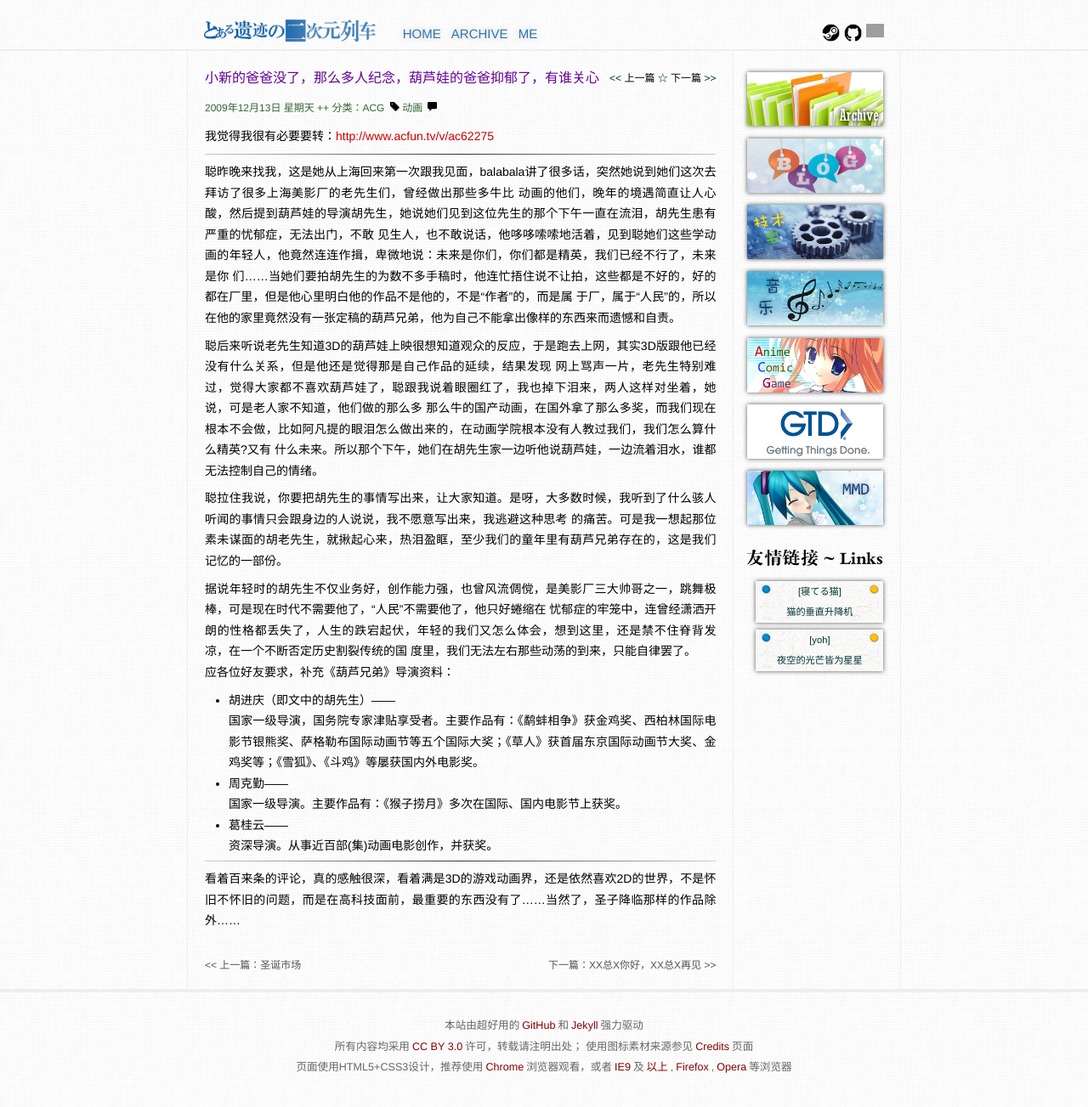
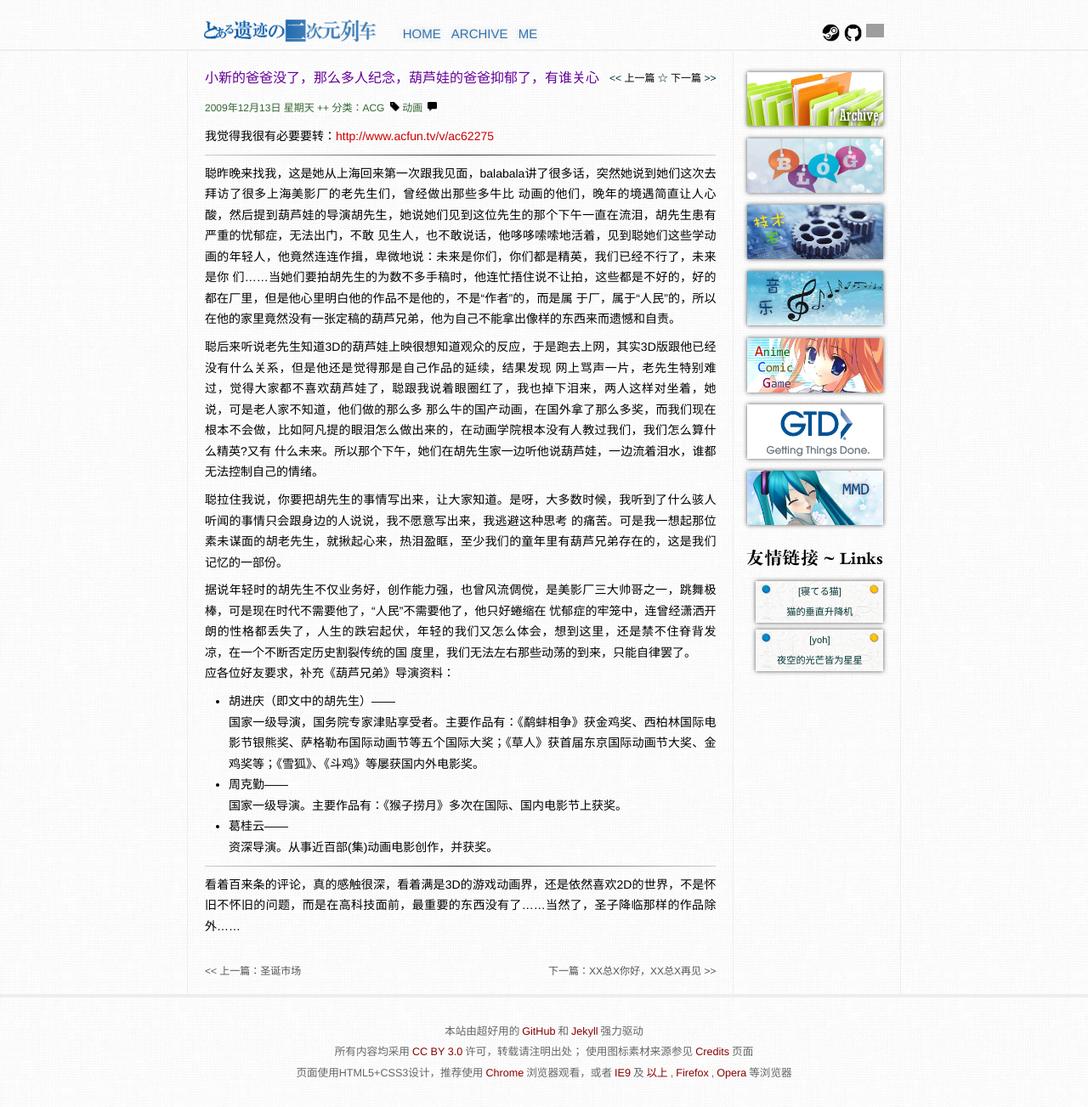
Before and after one commit to SoraNoIseki/soranoiseki.github.io, a Jekyll site: the page built from _posts/2009-12-13-post.md, in a window 1280 px wide. Shown: the whole page at 85% size. Built offline with Jekyll 4.4.1, drawn with Linux system fonts in a browser that asks for light colours; comment, search, counter and statistics services are not loaded; grey boxes are pictures that could not be loaded.

Commit message:
分割线样式修改

```diff
--- a/assets/css/main.css
+++ b/assets/css/main.css
@@ -57,7 +57,7 @@ hr {
 	background-image:    -moz-linear-gradient(left, #ccc, #333, #ccc);
 	background-image:     -ms-linear-gradient(left, #ccc, #333, #ccc);
 	background-image:      -o-linear-gradient(left, #ccc, #333, #ccc);
-	margin: 5px 0 3px 0;
+	margin: 10px 0 8px 0;
 }
 hr: before {
 	display: block;
```
